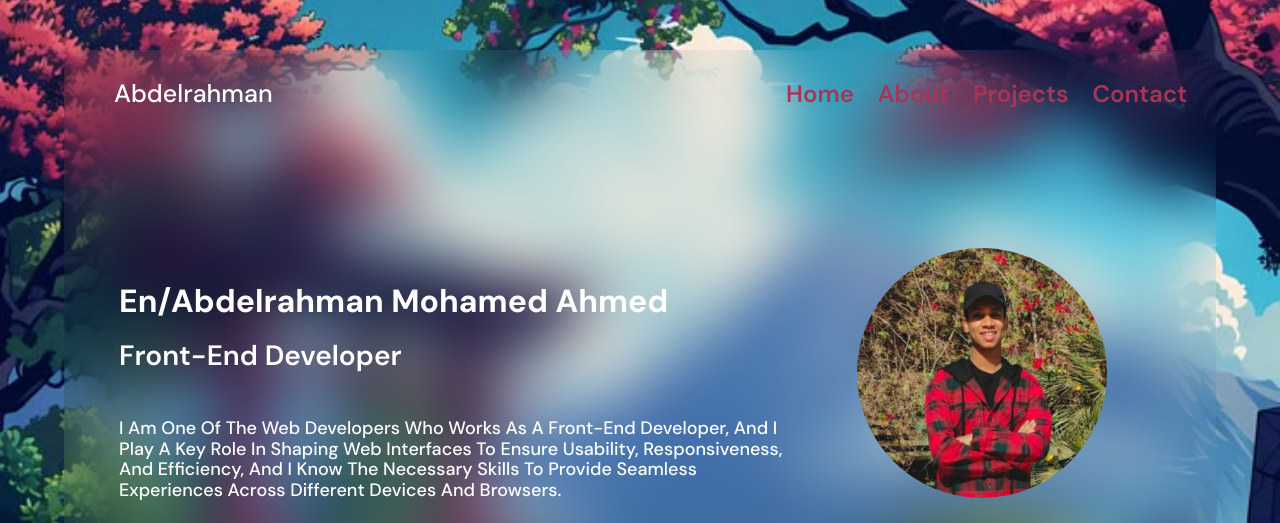
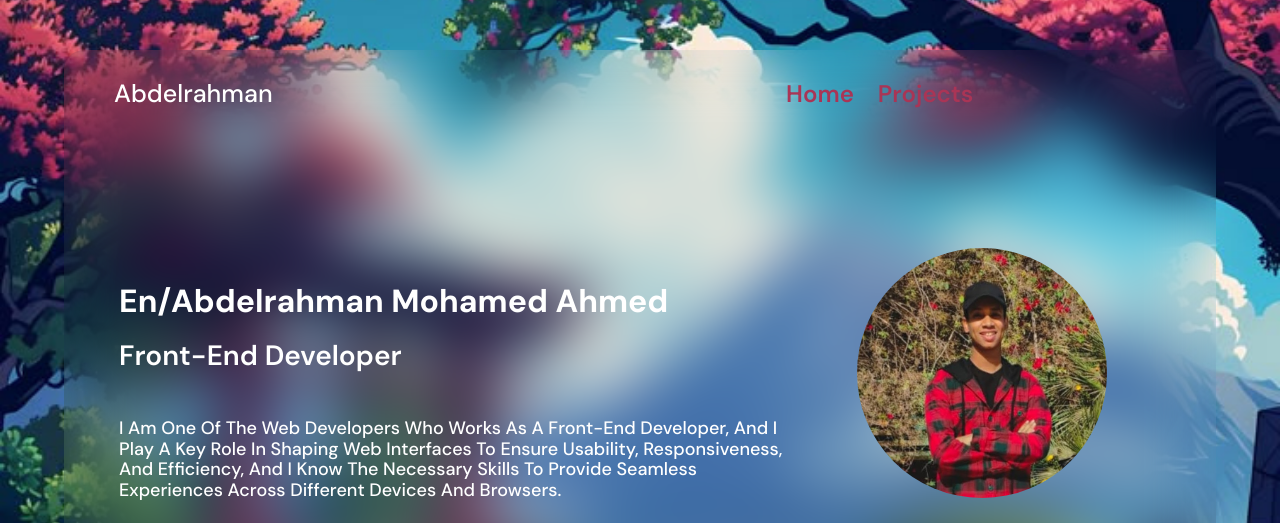
Before and after one commit to b-abdelrahman-Mohamed/Profile, a plain HTML site: page index.html in a window 1280 px wide. Shown: the top 523 px of the page. Drawn offline with Linux system fonts and the light colour scheme.

Commit message:
Update index.html

```diff
--- a/index.html
+++ b/index.html
@@ -21,9 +21,8 @@
       <a class="logo" href="index.html">Abdelrahman</a>
       <nav class="nav">
           <a class="link" href="index.html">Home</a>
-          <a class="link" href="About.html">About</a>
+
           <a class="link" href="#">Projects</a>
-          <a class="link" href="#">Contact</a>
       </nav>
 
   <h1> En/Abdelrahman Mohamed Ahmed</h1>
```
